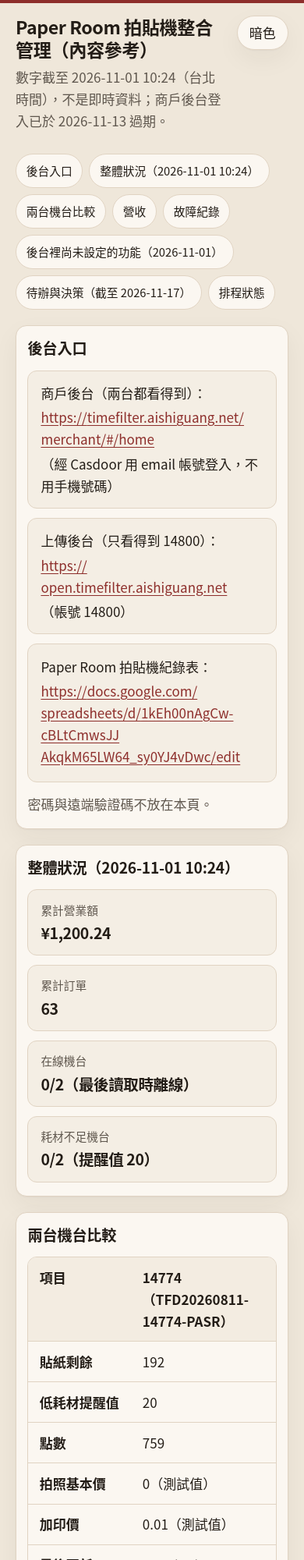
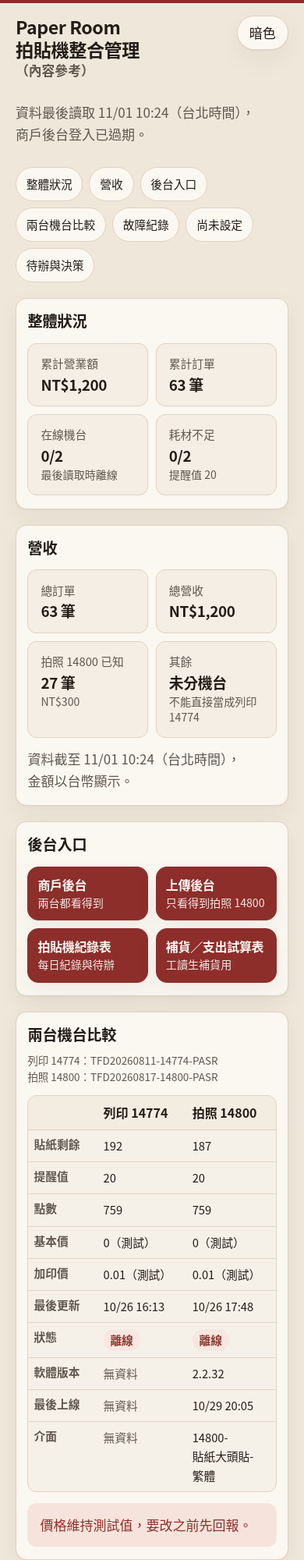
Before and after one commit to wuyi-studio/Paperroom-web, a plain HTML site: page index.html in a window 390 px wide. Shown: the top 2000 px of the page at 78% size. Drawn offline with Linux system fonts and the light colour scheme.

Commit message:
整合管理頁改版：整體狀況置頂、台幣營收、後台按鈕、機台改名
Co-authored-by: wuyi-studio <wuyi-studio@users.noreply.github.com>

```diff
--- a/index.html
+++ b/index.html
@@ -5,7 +5,7 @@
   <meta name="viewport" content="width=device-width, initial-scale=1">
   <meta name="color-scheme" content="light dark">
   <title>Paper Room 拍貼機整合管理（內容參考）</title>
-  <meta name="description" content="數字截至 2026-11-01 10:24（台北時間），不是即時資料；商戶後台登入已於 2026-11-13 過期。">
+  <meta name="description" content="資料最後讀取 11/01 10:24（台北時間），不是即時資料；商戶後台登入已過期。">
   <link rel="stylesheet" href="styles.css">
   <script>
     (function () {
@@ -22,163 +22,182 @@
   <a class="skip" href="#content">跳至內容</a>
   <header class="site-header">
     <div class="titles">
-      <h1>Paper Room 拍貼機整合管理<wbr>（內容參考）</h1>
-      <p class="lead">數字截至 <span class="nowrap">2026-11-01 10:24</span>（台北時間），不是即時資料；商戶後台登入已於 <span class="nowrap">2026-11-13</span> 過期。</p>
+      <h1>Paper Room 拍貼機整合管理 <span class="tag">（內容參考）</span></h1>
+      <p class="lead">資料最後讀取 <span class="nowrap">11/01 10:24</span>（台北時間），商戶後台登入已過期。</p>
     </div>
     <button type="button" class="theme-toggle" id="theme-toggle">外觀</button>
   </header>
 
   <nav class="toc" aria-label="頁面章節">
+    <a href="#status">整體狀況</a>
+    <a href="#revenue">營收</a>
     <a href="#entries">後台入口</a>
-    <a href="#status">整體狀況（2026-11-01 10:24）</a>
     <a href="#machines">兩台機台比較</a>
-    <a href="#revenue">營收</a>
     <a href="#faults">故障紀錄</a>
-    <a href="#unset">後台裡尚未設定的功能（2026-11-01）</a>
-    <a href="#todos">待辦與決策（截至 2026-11-17）</a>
-    <a href="#schedule">排程狀態</a>
+    <a href="#unset">尚未設定</a>
+    <a href="#todos">待辦與決策</a>
   </nav>
 
   <main id="content">
+    <section id="status" aria-labelledby="status-heading">
+      <h2 id="status-heading">整體狀況</h2>
+      <p class="stats">
+        <span><span class="k">累計營業額</span> <span class="v">NT$1,200</span></span><span class="sep" aria-hidden="true">；</span>
+        <span><span class="k">累計訂單</span> <span class="v">63 筆</span></span><span class="sep" aria-hidden="true">；</span>
+        <span><span class="k">在線機台</span> <span class="v">0/2</span><span class="hint">最後讀取時離線</span></span><span class="sep" aria-hidden="true">；</span>
+        <span><span class="k">耗材不足</span> <span class="v">0/2</span><span class="hint">提醒值 20</span></span>
+      </p>
+    </section>
+
+    <section id="revenue" aria-labelledby="revenue-heading">
+      <h2 id="revenue-heading">營收</h2>
+      <p class="stats revenue-stats">
+        <span><span class="k">總訂單</span> <span class="v">63 筆</span></span><span class="sep" aria-hidden="true">；</span>
+        <span><span class="k">總營收</span> <span class="v">NT$1,200</span></span><span class="sep" aria-hidden="true">；</span>
+        <span><span class="k">拍照 14800 已知</span> <span class="v">27 筆</span><span class="hint">NT$300</span></span><span class="sep" aria-hidden="true">；</span>
+        <span><span class="k">其餘</span> <span class="v">未分機台</span><span class="hint">不能直接當成列印 14774</span></span>
+      </p>
+      <p class="note">資料截至 11/01 10:24（台北時間），金額以台幣顯示。</p>
+    </section>
+
     <section id="entries" aria-labelledby="entries-heading">
       <h2 id="entries-heading">後台入口</h2>
-      <ul class="entries">
-        <li>
-          商戶後台（兩台都看得到）：<a href="https://timefilter.aishiguang.net/merchant/#/home">https://<wbr>timefilter.aishiguang.net/<wbr>merchant/#/home</a> （經 Casdoor 用 email 帳號登入，不用手機號碼）
-        </li>
-        <li>
-          上傳後台（只看得到 14800）：<a href="https://open.timefilter.aishiguang.net">https://<wbr>open.timefilter.aishiguang.net</a> （帳號 14800）
-        </li>
-        <li>
-          Paper Room 拍貼機紀錄表：<a href="https://docs.google.com/spreadsheets/d/1kEh00nAgCw-cBLtCmwsJJAkqkM65LW64_sy0YJ4vDwc/edit">https://<wbr>docs.google.com/<wbr>spreadsheets/d/<wbr>1kEh00nAgCw-cBLtCmwsJJ<wbr>AkqkM65LW64_sy0YJ4vDwc/<wbr>edit</a>
-        </li>
-      </ul>
-      <p class="note">密碼與遠端驗證碼不放在本頁。</p>
-    </section>
-
-    <section id="status" aria-labelledby="status-heading">
-      <h2 id="status-heading">整體狀況（2026-11-01 10:24）</h2>
-      <p class="stats">
-        <span><span class="k">累計營業額</span> <span class="v">¥1,200.24</span></span><span class="sep" aria-hidden="true">；</span>
-        <span><span class="k">累計訂單</span> <span class="v">63</span></span><span class="sep" aria-hidden="true">；</span>
-        <span><span class="k">在線機台</span> <span class="v">0/2（最後讀取時離線）</span></span><span class="sep" aria-hidden="true">；</span>
-        <span><span class="k">耗材不足機台</span> <span class="v">0/2（提醒值 20）</span></span>
-      </p>
+      <div class="entry-grid">
+        <a class="entry-btn" href="https://timefilter.aishiguang.net/merchant/#/home" target="_blank" rel="noopener noreferrer">
+          <strong>商戶後台</strong>
+          <span>兩台都看得到</span>
+        </a>
+        <a class="entry-btn" href="https://open.timefilter.aishiguang.net" target="_blank" rel="noopener noreferrer">
+          <strong>上傳後台</strong>
+          <span>只看得到拍照 14800</span>
+        </a>
+        <a class="entry-btn" href="https://docs.google.com/spreadsheets/d/1kEh00nAgCw-cBLtCmwsJJAkqkM65LW64_sy0YJ4vDwc/edit" target="_blank" rel="noopener noreferrer">
+          <strong>拍貼機紀錄表</strong>
+          <span>每日紀錄與待辦</span>
+        </a>
+        <a class="entry-btn" href="https://docs.google.com/spreadsheets/d/1bL2M-N_VRz-oKEYswsMTE5MXtPQQ5gHz0dAesCtzaiY/edit" target="_blank" rel="noopener noreferrer">
+          <strong>補貨／支出試算表</strong>
+          <span>工讀生補貨用</span>
+        </a>
+      </div>
     </section>
 
     <section id="machines" aria-labelledby="machines-heading">
       <h2 id="machines-heading">兩台機台比較</h2>
-      <div class="table-wrap">
-        <table>
-          <thead>
-            <tr>
-              <th scope="col">項目</th>
-              <th scope="col">14774<wbr>（TFD20260811-<wbr>14774-PASR）</th>
-              <th scope="col">14800<wbr>（TFD20260817-<wbr>14800-PASR）</th>
-            </tr>
-          </thead>
-          <tbody>
-            <tr>
-              <th scope="row">貼紙剩餘</th>
-              <td>192</td>
-              <td>187</td>
-            </tr>
-            <tr>
-              <th scope="row">低耗材提醒值</th>
-              <td>20</td>
-              <td>20</td>
-            </tr>
-            <tr>
-              <th scope="row">點數</th>
-              <td>759</td>
-              <td>759</td>
-            </tr>
-            <tr>
-              <th scope="row">拍照基本價</th>
-              <td>0（測試值）</td>
-              <td>0（測試值）</td>
-            </tr>
-            <tr>
-              <th scope="row">加印價</th>
-              <td>0.01（測試值）</td>
-              <td>0.01（測試值）</td>
-            </tr>
-            <tr>
-              <th scope="row">最後更新</th>
-              <td>2026/10/26 16:13</td>
-              <td>2026/10/26 17:48</td>
-            </tr>
-            <tr>
-              <th scope="row">狀態（最後讀取時）</th>
-              <td><span class="pill pill-off">離線</span></td>
-              <td><span class="pill pill-off">離線</span></td>
-            </tr>
-            <tr>
-              <th scope="row">軟體版本</th>
-              <td><span class="muted">無資料</span></td>
-              <td>2.2.32</td>
-            </tr>
-            <tr>
-              <th scope="row">最後上線（上傳後台）</th>
-              <td><span class="muted">無資料</span></td>
-              <td>2026-10-29 20:05</td>
-            </tr>
-            <tr>
-              <th scope="row">介面</th>
-              <td><span class="muted">無資料</span></td>
-              <td>14800-貼紙大頭貼-繁體</td>
-            </tr>
-          </tbody>
-        </table>
+      <p class="machine-ids">列印 14774：TFD20260811-14774-PASR<br>拍照 14800：TFD20260817-14800-PASR</p>
+      <div class="compare" role="table" aria-label="兩台機台比較">
+        <div class="compare-head" role="row">
+          <span role="columnheader"></span>
+          <strong role="columnheader">列印 14774 <span class="id">TFD20260811-14774-PASR</span></strong>
+          <strong role="columnheader">拍照 14800 <span class="id">TFD20260817-14800-PASR</span></strong>
+        </div>
+        <div class="compare-row" role="row">
+          <span class="k" role="rowheader">貼紙剩餘</span>
+          <span role="cell">192</span>
+          <span role="cell">187</span>
+        </div>
+        <div class="compare-row" role="row">
+          <span class="k" role="rowheader">提醒值</span>
+          <span role="cell">20</span>
+          <span role="cell">20</span>
+        </div>
+        <div class="compare-row" role="row">
+          <span class="k" role="rowheader">點數</span>
+          <span role="cell">759</span>
+          <span role="cell">759</span>
+        </div>
+        <div class="compare-row" role="row">
+          <span class="k" role="rowheader">基本價</span>
+          <span role="cell">0（測試）</span>
+          <span role="cell">0（測試）</span>
+        </div>
+        <div class="compare-row" role="row">
+          <span class="k" role="rowheader">加印價</span>
+          <span role="cell">0.01（測試）</span>
+          <span role="cell">0.01（測試）</span>
+        </div>
+        <div class="compare-row" role="row">
+          <span class="k" role="rowheader">最後更新</span>
+          <span role="cell">10/26 16:13</span>
+          <span role="cell">10/26 17:48</span>
+        </div>
+        <div class="compare-row" role="row">
+          <span class="k" role="rowheader">狀態</span>
+          <span role="cell"><span class="pill pill-off">離線</span></span>
+          <span role="cell"><span class="pill pill-off">離線</span></span>
+        </div>
+        <div class="compare-row" role="row">
+          <span class="k" role="rowheader">軟體版本</span>
+          <span class="muted" role="cell">無資料</span>
+          <span role="cell">2.2.32</span>
+        </div>
+        <div class="compare-row" role="row">
+          <span class="k" role="rowheader">最後上線</span>
+          <span class="muted" role="cell">無資料</span>
+          <span role="cell">10/29 20:05</span>
+        </div>
+        <div class="compare-row" role="row">
+          <span class="k" role="rowheader">介面</span>
+          <span class="muted" role="cell">無資料</span>
+          <span role="cell">14800-貼紙大頭貼-繁體</span>
+        </div>
       </div>
-      <p class="callout">價格還是測試值：Leon 已決定先不改，要改之前先回報。</p>
-    </section>
-
-    <section id="revenue" aria-labelledby="revenue-heading">
-      <h2 id="revenue-heading">營收</h2>
-      <ul>
-        <li>兩台合計（商戶後台）：63 筆，¥1,200.24</li>
-        <li>14800 上傳後台：27 筆，¥300.22（含於合計）</li>
-        <li>其餘 ¥900.02 不能直接當成 14774 營收。</li>
-      </ul>
-      <p>近期訂單（2026-10-25～10-26）：14774 18 筆、單筆 0、機台離線付款、退款 0；14800 3 筆、單筆 0.01、機台離線付款、退款 0。</p>
+      <p class="callout">價格維持測試值，要改之前先回報。</p>
     </section>
 
     <section id="faults" aria-labelledby="faults-heading">
       <h2 id="faults-heading">故障紀錄</h2>
-      <p>2026-11-01 12:04（台北時間）之前 19 則已全部修好；之後才開始記錄，目前無新故障列。</p>
+      <p>列印 14774、拍照 14800 在 11/01 12:04 前共 19 則已修好，之後尚無新故障。</p>
     </section>
 
     <section id="unset" aria-labelledby="unset-heading">
-      <h2 id="unset-heading">後台裡尚未設定的功能（2026-11-01）</h2>
-      <p class="flags">
-        <span>WeChat 故障通知 未開啟</span><span class="sep" aria-hidden="true">；</span>
-        <span>優惠券 尚未建立</span><span class="sep" aria-hidden="true">；</span>
-        <span>錢包／銀行卡 未綁定</span><span class="sep" aria-hidden="true">；</span>
-        <span>店址 未填寫</span><span class="sep" aria-hidden="true">；</span>
-        <span>員工帳號與權限 可新增尚未使用</span><span class="sep" aria-hidden="true">；</span>
-        <span>遠端重開機 機台頁有按鈕</span><span class="sep" aria-hidden="true">。</span>
-      </p>
+      <h2 id="unset-heading">後台尚未設定的功能</h2>
+      <div class="unset-grid">
+        <a class="unset-btn" href="https://timefilter.aishiguang.net/merchant/#/home" target="_blank" rel="noopener noreferrer">
+          <strong>WeChat 故障通知</strong>
+          <span>未開啟</span>
+        </a>
+        <a class="unset-btn" href="https://timefilter.aishiguang.net/merchant/#/home" target="_blank" rel="noopener noreferrer">
+          <strong>優惠券</strong>
+          <span>尚未建立</span>
+        </a>
+        <a class="unset-btn" href="https://timefilter.aishiguang.net/merchant/#/home" target="_blank" rel="noopener noreferrer">
+          <strong>錢包／銀行卡</strong>
+          <span>未綁定</span>
+        </a>
+        <a class="unset-btn" href="https://timefilter.aishiguang.net/merchant/#/home" target="_blank" rel="noopener noreferrer">
+          <strong>店址</strong>
+          <span>未填寫</span>
+        </a>
+        <a class="unset-btn" href="https://timefilter.aishiguang.net/merchant/#/home" target="_blank" rel="noopener noreferrer">
+          <strong>員工帳號與權限</strong>
+          <span>可新增，尚未使用</span>
+        </a>
+        <a class="unset-btn" href="https://timefilter.aishiguang.net/merchant/#/home" target="_blank" rel="noopener noreferrer">
+          <strong>遠端重開機</strong>
+          <span>機台頁有按鈕</span>
+        </a>
+      </div>
     </section>
 
     <section id="todos" aria-labelledby="todos-heading">
-      <h2 id="todos-heading">待辦與決策（截至 2026-11-17）</h2>
+      <h2 id="todos-heading">待辦與決策</h2>
       <ul class="tasks">
         <li>
           <input type="checkbox" disabled aria-label="未完成">
-          <span>重新登入商戶後台，查兩台目前的貼紙數量（登入 11/13 過期）</span>
+          <span>重新登入商戶後台，更新貼紙數量（登入已於 11/13 過期）</span>
         </li>
         <li>
           <input type="checkbox" disabled aria-label="未完成">
-          <span>遠端連線：等 Leon 用 USB 在拍貼機安裝 RustDesk，或決定其他方法</span>
+          <span>遠端連線：等以 USB 在機台安裝 RustDesk</span>
         </li>
         <li>
           <input type="checkbox" disabled aria-label="未完成">
-          <span>LINE 故障通知：等 Leon 開好 LINE 官方帳號</span>
+          <span>LINE 故障通知：等官方帳號開好</span>
         </li>
         <li>
           <input type="checkbox" disabled aria-label="未完成">
-          <span>優惠券：等 Leon 提供內容後再建立，先不要發</span>
+          <span>優惠券：等內容確定後再建立，先不要發</span>
         </li>
         <li class="done">
           <input type="checkbox" checked disabled aria-label="已完成">
@@ -186,16 +205,13 @@
         </li>
         <li class="done">
           <input type="checkbox" checked disabled aria-label="已完成">
-          <span>故障聯絡電話維持不變，先不要問廠商</span>
+          <span>故障電話維持不變，先不要問廠商</span>
         </li>
       </ul>
     </section>
+  </main>
 
-    <section id="schedule" aria-labelledby="schedule-heading">
-      <h2 id="schedule-heading">排程狀態</h2>
-      <p class="schedule">Paper Room 每日耗材與營收檢查：每天 10:00（台北時間），<strong>暫停</strong>，等開店後啟用。</p>
-    </section>
-  </main>
+  <p class="foot-note" id="schedule">每日耗材與營收檢查（每天 10:00）已暫停，等開店後啟用。</p>
 
   <script>
     (function () {
--- a/styles.css
+++ b/styles.css
@@ -7,6 +7,8 @@
   --line: #e0d3c2;
   --accent: #8d2e2b;
   --accent-soft: #f6e4dc;
+  --btn: #8d2e2b;
+  --btn-ink: #fffaf6;
   --good: #1c6a43;
   --good-soft: #e4f2ea;
   --off: #8a3b32;
@@ -14,7 +16,6 @@
   --pause: #7a5414;
   --pause-soft: #f8edd4;
   --shadow: 0 1px 2px rgba(48, 32, 16, 0.04), 0 12px 32px rgba(48, 32, 16, 0.05);
-  --stick: rgba(34, 28, 22, 0.28);
   --focus: #8d2e2b;
 }
 
@@ -27,6 +28,8 @@
   --line: #3c342c;
   --accent: #f0b2a4;
   --accent-soft: #3a2824;
+  --btn: #f0b2a4;
+  --btn-ink: #2a1614;
   --good: #9ed7b8;
   --good-soft: #1a2c24;
   --off: #f0b2a6;
@@ -34,7 +37,6 @@
   --pause: #e6c27a;
   --pause-soft: #332a1a;
   --shadow: 0 1px 2px rgba(0, 0, 0, 0.35), 0 12px 32px rgba(0, 0, 0, 0.28);
-  --stick: rgba(0, 0, 0, 0.55);
   --focus: #f0b2a4;
 }
 
@@ -48,6 +50,8 @@
     --line: #3c342c;
     --accent: #f0b2a4;
     --accent-soft: #3a2824;
+    --btn: #f0b2a4;
+    --btn-ink: #2a1614;
     --good: #9ed7b8;
     --good-soft: #1a2c24;
     --off: #f0b2a6;
@@ -55,7 +59,6 @@
     --pause: #e6c27a;
     --pause-soft: #332a1a;
     --shadow: 0 1px 2px rgba(0, 0, 0, 0.35), 0 12px 32px rgba(0, 0, 0, 0.28);
-    --stick: rgba(0, 0, 0, 0.55);
     --focus: #f0b2a4;
   }
 }
@@ -81,12 +84,15 @@ body {
   font-size: 1.0625rem;
   line-height: 1.65;
   text-rendering: optimizeLegibility;
+  word-break: keep-all;
+  overflow-wrap: anywhere;
 }
 
 body,
 .site-header,
 .toc,
-main {
+main,
+.foot-note {
   width: min(1080px, calc(100% - 2rem));
   margin-inline: auto;
 }
@@ -128,6 +134,13 @@ h1 {
   line-height: 1.25;
   letter-spacing: -0.02em;
   font-weight: 700;
+  word-break: keep-all;
+}
+
+h1 .tag {
+  font-weight: 650;
+  color: var(--muted);
+  letter-spacing: 0;
 }
 
 h2 {
@@ -139,7 +152,9 @@ h2 {
 
 .lead,
 .note,
-.muted {
+.muted,
+.hint,
+.foot-note {
   color: var(--muted);
 }
 
@@ -194,7 +209,7 @@ h2 {
 }
 
 main {
-  padding-bottom: 3.5rem;
+  padding-bottom: 0.25rem;
 }
 
 section {
@@ -215,32 +230,10 @@ a:hover {
   text-decoration-thickness: 2px;
 }
 
-.entries,
-.tasks,
-section ul {
+.tasks {
   margin: 0;
   padding: 0;
   list-style: none;
-}
-
-.entries {
-  display: grid;
-  gap: 0.75rem;
-}
-
-.entries li {
-  padding: 0.9rem 1rem;
-  border: 1px solid var(--line);
-  border-radius: 12px;
-  background: var(--bg);
-  background: color-mix(in srgb, var(--bg) 55%, var(--surface));
-}
-
-.entries a {
-  display: inline-block;
-  margin: 0.2rem 0;
-  overflow-wrap: anywhere;
-  font-variant-numeric: tabular-nums;
 }
 
 p,
@@ -249,7 +242,7 @@ li {
 }
 
 .note {
-  margin: 0.9rem 0 0;
+  margin: 0.85rem 0 0;
 }
 
 .stats {
@@ -262,7 +255,7 @@ li {
 .stats > span:not(.sep) {
   display: flex;
   flex-direction: column;
-  gap: 0.35rem;
+  gap: 0.2rem;
   min-width: 0;
   padding: 0.95rem 1rem;
   border: 1px solid var(--line);
@@ -297,60 +290,136 @@ li {
   letter-spacing: -0.02em;
 }
 
+.hint {
+  font-size: 0.88rem;
+  line-height: 1.4;
+}
+
 .nowrap {
   white-space: nowrap;
 }
 
-.table-wrap {
-  overflow-x: auto;
+.entry-grid,
+.unset-grid {
+  display: grid;
+  grid-template-columns: repeat(2, minmax(0, 1fr));
+  gap: 0.75rem;
+}
+
+.entry-btn,
+.unset-btn {
+  display: flex;
+  flex-direction: column;
+  justify-content: center;
+  gap: 0.2rem;
+  min-width: 0;
+  text-decoration: none;
+  box-shadow: var(--shadow);
+}
+
+.entry-btn {
+  min-height: 76px;
+  padding: 0.95rem 1.05rem;
+  border-radius: 14px;
+  border: 1px solid var(--btn);
+  background: var(--btn);
+  color: var(--btn-ink);
+}
+
+.entry-btn strong,
+.unset-btn strong {
+  font-size: 1.12rem;
+  font-weight: 700;
+  letter-spacing: -0.02em;
+  line-height: 1.3;
+}
+
+.entry-btn span,
+.unset-btn span {
+  font-size: 0.88rem;
+  line-height: 1.4;
+  opacity: 0.9;
+}
+
+.entry-btn:hover {
+  filter: brightness(1.06);
+  text-decoration: none;
+}
+
+.unset-btn {
+  min-height: 64px;
+  padding: 0.8rem 0.95rem;
   border: 1px solid var(--line);
   border-radius: 12px;
-  -webkit-overflow-scrolling: touch;
-  container-type: inline-size;
+  background: var(--accent-soft);
+  color: var(--ink);
 }
 
-table {
-  width: 100%;
-  min-width: 640px;
-  border-collapse: collapse;
+.unset-btn strong {
+  color: var(--accent);
+  font-size: 1.02rem;
+}
+
+.unset-btn span {
+  color: var(--muted);
+  opacity: 1;
+}
+
+.unset-btn:hover {
+  border-color: var(--accent);
+  text-decoration: none;
+}
+
+.compare {
+  display: grid;
+  grid-template-columns: minmax(4.6rem, 0.9fr) 1fr 1fr;
+  border: 1px solid var(--line);
+  border-radius: 12px;
+  overflow: hidden;
+  background: color-mix(in srgb, var(--bg) 40%, var(--surface));
+}
+
+.compare-head,
+.compare-row {
+  display: contents;
+}
+
+.compare-head > *,
+.compare-row > * {
+  min-width: 0;
+  padding: 0.62rem 0.7rem;
+  border-bottom: 1px solid var(--line);
+  overflow-wrap: anywhere;
   font-variant-numeric: tabular-nums;
 }
 
-th,
-td {
-  padding: 0.72rem 0.9rem;
-  text-align: left;
-  vertical-align: top;
-  border-bottom: 1px solid var(--line);
-  white-space: nowrap;
-}
-
-thead th {
+.compare-head > * {
   background: color-mix(in srgb, var(--bg) 70%, var(--surface));
   font-weight: 650;
 }
 
-tbody th {
+.compare-head strong {
+  display: flex;
+  flex-direction: column;
+  gap: 0.15rem;
+  font-size: 1rem;
+  white-space: nowrap;
+}
+
+.compare-head .id {
+  color: var(--muted);
+  font-size: 0.72rem;
+  font-weight: 500;
+  line-height: 1.35;
+  word-break: break-all;
+}
+
+.compare-row > *:first-child {
   font-weight: 600;
 }
 
-tbody tr:last-child th,
-tbody tr:last-child td {
+.compare-row:last-child > * {
   border-bottom: 0;
-}
-
-th:first-child,
-td:first-child {
-  position: sticky;
-  left: 0;
-  z-index: 1;
-  background: var(--surface);
-  box-shadow: 8px 0 8px -8px var(--stick);
-}
-
-thead th:first-child {
-  z-index: 2;
-  background: color-mix(in srgb, var(--bg) 70%, var(--surface));
 }
 
 .pill {
@@ -367,74 +436,24 @@ thead th:first-child {
   background: var(--off-soft);
 }
 
-.callout,
-.schedule {
+.machine-ids {
+  display: none;
+  margin: -0.35rem 0 0.85rem;
+  color: var(--muted);
+  font-size: 0.84rem;
+  line-height: 1.55;
+}
+
+.callout {
   margin: 0.9rem 0 0;
   padding: 0.85rem 1rem;
   border-radius: 12px;
-}
-
-.callout {
   color: var(--accent);
   background: var(--accent-soft);
 }
 
-.schedule {
-  margin-top: 0;
-  background: var(--pause-soft);
-}
-
-.schedule strong {
-  color: var(--pause);
-  font-weight: 750;
-}
-
-section ul:not(.entries):not(.flags):not(.tasks) {
-  display: grid;
-  gap: 0.55rem;
-  margin-bottom: 0.9rem;
-}
-
-section ul:not(.entries):not(.flags):not(.tasks) li {
-  padding-left: 1rem;
-  position: relative;
-}
-
-section ul:not(.entries):not(.flags):not(.tasks) li::before {
-  content: "";
-  position: absolute;
-  left: 0;
-  top: 0.72em;
-  width: 0.4rem;
-  height: 0.4rem;
-  border-radius: 50%;
-  background: var(--accent);
-}
-
-#revenue p:last-child {
-  margin-bottom: 0;
-  padding: 0.85rem 1rem;
-  border: 1px solid var(--line);
-  border-radius: 12px;
-  background: var(--bg);
-  background: color-mix(in srgb, var(--bg) 55%, var(--surface));
-}
-
 #faults p {
   margin-bottom: 0;
-}
-
-.flags {
-  display: grid;
-  grid-template-columns: repeat(2, minmax(0, 1fr));
-  gap: 0.65rem;
-  margin: 0;
-}
-
-.flags > span:not(.sep) {
-  padding: 0.75rem 0.9rem;
-  border: 1px dashed var(--line);
-  border-radius: 12px;
 }
 
 .tasks {
@@ -487,14 +506,20 @@ section ul:not(.entries):not(.flags):not(.tasks) li::before {
   color: var(--muted);
 }
 
+.foot-note {
+  margin: 1rem auto 2.25rem;
+  font-size: 0.92rem;
+  line-height: 1.5;
+}
+
 :focus-visible {
   outline: 2px solid var(--focus);
   outline-offset: 3px;
 }
 
-@media (max-width: 800px) {
-  .flags {
-    grid-template-columns: 1fr 1fr;
+@media (min-width: 800px) {
+  .stats {
+    grid-template-columns: repeat(4, minmax(0, 1fr));
   }
 }
 
@@ -502,14 +527,38 @@ section ul:not(.entries):not(.flags):not(.tasks) li::before {
   body,
   .site-header,
   .toc,
-  main {
+  main,
+  .foot-note {
     width: min(1080px, calc(100% - 1.25rem));
   }
 
   .site-header {
     display: grid;
     grid-template-columns: 1fr auto;
+    grid-template-areas:
+      "title toggle"
+      "lead lead";
     padding-top: 1.25rem;
+  }
+
+  .titles {
+    display: contents;
+  }
+
+  .titles h1 {
+    grid-area: title;
+  }
+
+  .lead {
+    grid-area: lead;
+    max-width: none;
+    word-break: keep-all;
+    margin-top: 0.35rem;
+  }
+
+  .theme-toggle {
+    grid-area: toggle;
+    align-self: start;
   }
 
   h1 {
@@ -522,40 +571,48 @@ section ul:not(.entries):not(.flags):not(.tasks) li::before {
   }
 
   .stats,
-  .flags {
-    grid-template-columns: 1fr;
+  .entry-grid,
+  .unset-grid {
+    grid-template-columns: 1fr 1fr;
+    gap: 0.6rem;
   }
 
   .v {
-    font-size: 1.22rem;
+    font-size: 1.18rem;
   }
 
-  table {
-    width: max-content;
-    min-width: 100%;
-    table-layout: auto;
+  .entry-btn,
+  .unset-btn {
+    min-height: 68px;
+    padding: 0.75rem 0.75rem;
   }
 
-  th:first-child,
-  td:first-child {
-    position: sticky;
-    left: 0;
-    width: 8.25rem;
-    min-width: 8.25rem;
-    max-width: 8.25rem;
-    white-space: normal;
-    box-shadow: 8px 0 8px -8px var(--stick);
+  .entry-btn strong {
+    font-size: 1rem;
   }
 
-  thead th:not(:first-child),
-  tbody td {
-    width: calc(100cqi - 8.25rem);
-    min-width: calc(100cqi - 8.25rem);
-    max-width: calc(100cqi - 8.25rem);
+  .compare {
+    grid-template-columns: minmax(4.1rem, 0.78fr) 1fr 1fr;
   }
 
-  thead th:not(:first-child) {
-    white-space: normal;
+  .compare-head > *,
+  .compare-row > * {
+    padding: 0.5rem 0.45rem;
+    font-size: 0.92rem;
+  }
+
+  h1 .tag {
+    display: block;
+    font-size: 1.05rem;
+    margin-top: 0.15rem;
+  }
+
+  .machine-ids {
+    display: block;
+  }
+
+  .compare-head .id {
+    display: none;
   }
 }
 
@@ -575,6 +632,8 @@ section ul:not(.entries):not(.flags):not(.tasks) li::before {
     --line: #ccc;
     --accent: #000;
     --accent-soft: #f4f4f4;
+    --btn: #000;
+    --btn-ink: #fff;
     --good: #000;
     --good-soft: #fff;
     --off: #000;
@@ -595,8 +654,9 @@ section ul:not(.entries):not(.flags):not(.tasks) li::before {
   }
 
   section,
-  .entries li,
   .stats > span:not(.sep),
+  .entry-btn,
+  .unset-btn,
   .tasks li {
     break-inside: avoid;
     box-shadow: none;
```
